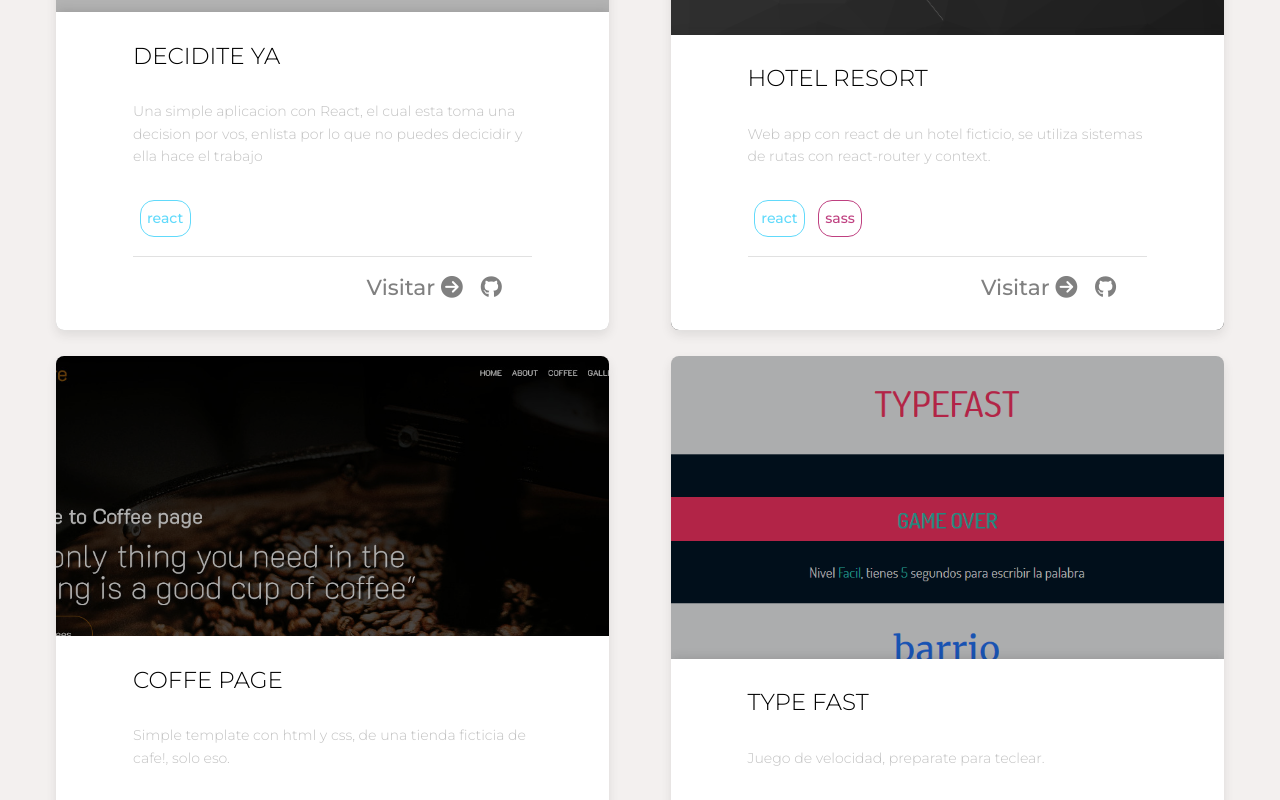
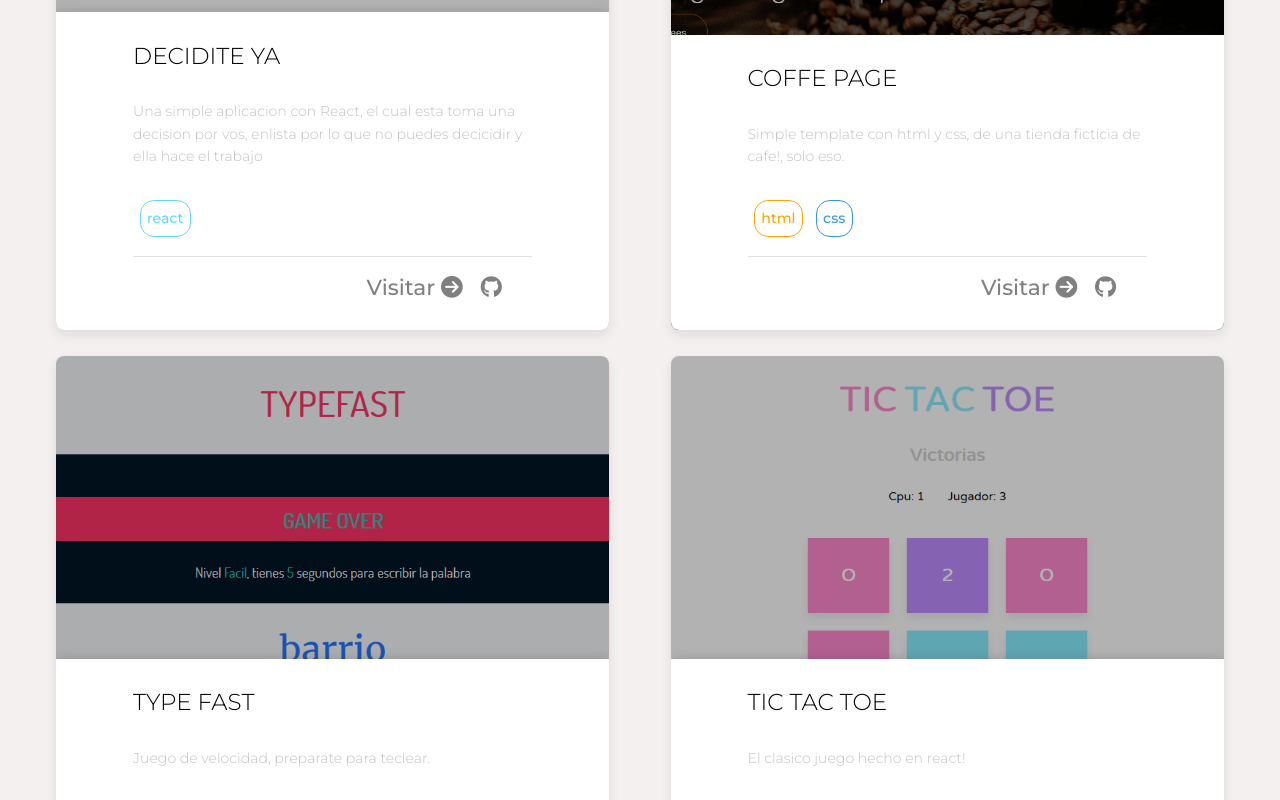
Before and after one commit to Bueribrian/portfolio-bueri, a React (Create React App) app: page / in a window 1280 px wide. Shown: the part 2140-2940 px from the top of the page. Built offline with nearby package versions, Linux system fonts and the light colour scheme.

Commit message:
saque un proyecto sin terminar y arregle el resposive del compoenente proyecto

```diff
--- a/public/js/proyects.json
+++ b/public/js/proyects.json
@@ -22,14 +22,6 @@
 	"url": "https://decidite-ya.netlify.com",
 	"image": "./img/decidite-ya.png",
 	"githubUrl": "https://github.com/Bueribrian/Decidite-ya"
-},
-{
-	"title": "Hotel Resort",
-	"description": "Web app con react de un hotel ficticio, se utiliza sistemas de rutas con react-router y context.",
-	"tools": ["react","sass"],
-	"url": "https://natours-pp.netlify.com",
-	"image": "",
-	"githubUrl": "AGREGAR GITHUB"
 },
 {
 	"title": "coffe page",
--- a/src/styles/layout/_proyects.scss
+++ b/src/styles/layout/_proyects.scss
@@ -53,7 +53,7 @@
  @include responsive(tab){
   width: 95%;
 
-  min-height:30rem;
+  max-height: 20rem;
  }
 
 
@@ -64,7 +64,7 @@
   transition: .3s all;
   filter: brightness(70%);
   @include responsive(tab){
-   display:none;
+
   }
  }
  &-content{
```
